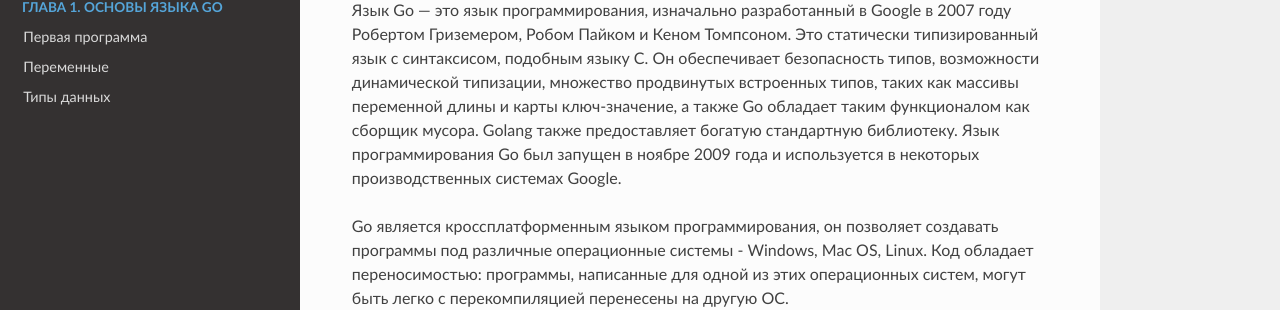
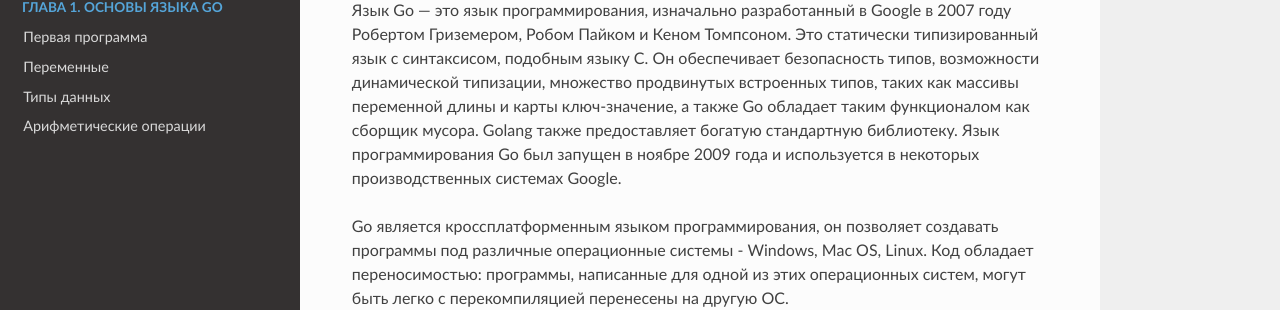
Before and after one commit to GenFPS/GolangTutorial, an MkDocs documentation site: the page built from docs/index.md, in a window 1280 px wide. Shown: the part 217-527 px from the top of the page. Built offline with MkDocs 1.6.1, drawn with Linux system fonts in a browser that asks for light colours; nearby versions of some CDN libraries.

Commit message:
updated a file - mkdocs.yml

```diff
--- a/mkdocs.yml
+++ b/mkdocs.yml
@@ -6,6 +6,7 @@ nav:
       - Первая программа: firstProg.md
       - Переменные: var.md
       - Типы данных: typeOf.md
+      - Арифметические операции: arith.md
 theme: readthedocs
 markdown_extensions:
     - extra
```
